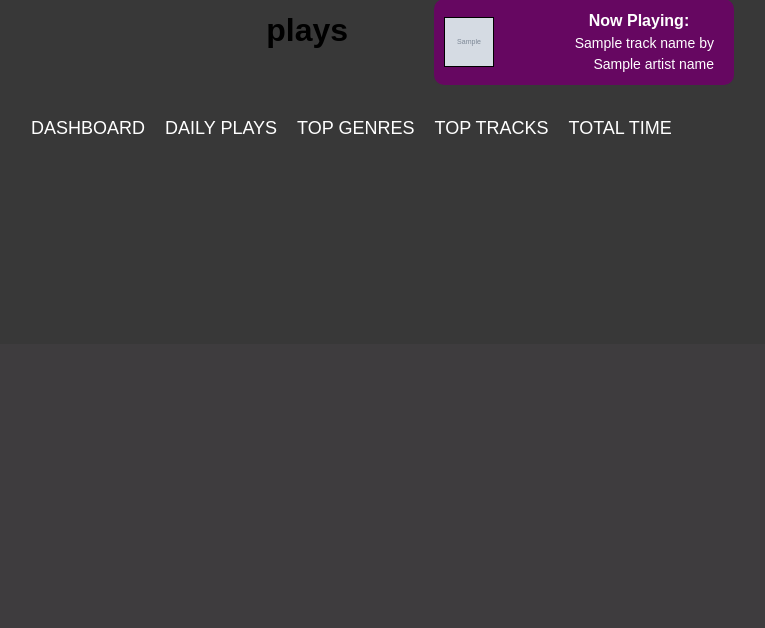
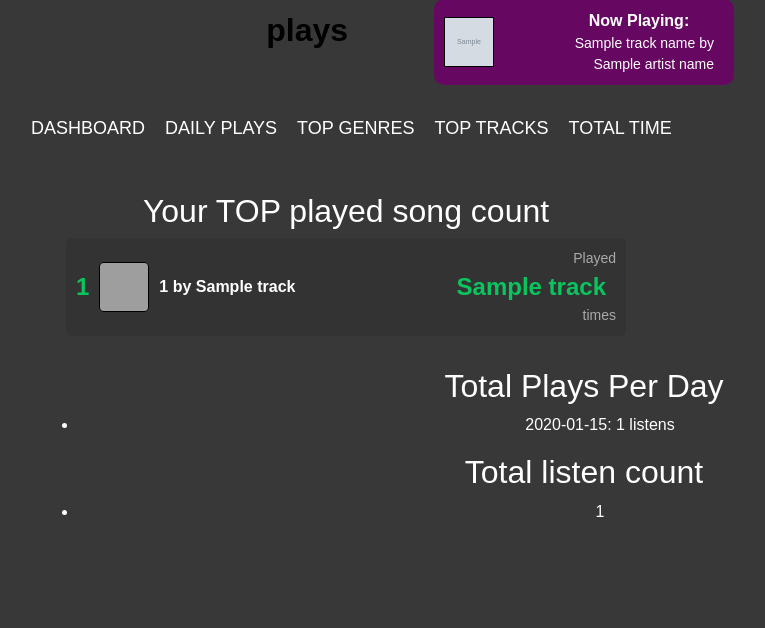
Before and after one commit to Kvezerelinika/Spotify-Stats-demo, a FastAPI app: template app/templates/dashboard.html in a window 1280 px wide. Shown: the part 456-1084 px from the top of the page, without its empty margins (56-821 px from the left). Before the commit the page ends 590 px from the top, so only its background shows below. Run offline with FastAPI, Linux system fonts and the light colour scheme; the template is opened without the code that fills it: most values are stand-ins (such as "Sample title", 1, 10 or a date in 2020); grey boxes marked "Sample" are stand-in pictures; grey boxes are pictures that could not be loaded.

Commit message:
some fixes and change to front and back

```diff
--- a/app/main.py
+++ b/app/main.py
@@ -220,6 +220,7 @@ async def dashboard(request: Request, limit: int = 100, offset: int = 0):
         daily_listening_time = await get_daily_listening_time(user_id, db)
         top_genres = await get_top_genres(user_id, db)
         listening_history = await complete_listening_history(user_id, db, limit, offset)
+        records_by_time = await complete_listening_history(user_id, db, limit, offset)
 
         # Update music data asynchronously
         await update_user_music_data(user_id, token, "top_artists", time_range="medium_term")
@@ -265,9 +266,11 @@ async def dashboard(request: Request, limit: int = 100, offset: int = 0):
         "artist_name": playing_now_data.get("artists"),
         "album_img": playing_now_data.get("album_image_url"),
         "listening_history": listening_history,
+        "records_by_time": records_by_time
     }
 
     return templates.TemplateResponse("dashboard.html", context)
+
 
 
 
--- a/app/static/CSS/style.css
+++ b/app/static/CSS/style.css
@@ -212,22 +212,78 @@ h2, ul, li {
     flex-direction: column;
     align-items: center;
     text-align: center;
-    margin-bottom: 1px; /* Space between the profile and dashboard */
-    color: #fff; /* White text color */
-    background: rgb(22, 22, 22); /* Background color for the box */
+    margin-bottom: 1px;
+    color: #fff;
+    background: rgb(56, 56, 56);
     width: 80%;
     max-width: 600px;
-    max-height: 400px;
+    max-height: 1200px;
+    padding: 20px;
+    border-radius: 10px;
+    overflow-y: auto;  /* Prevent content overflow */
 }
 
-.play-counts img {
+.track-item {
+    display: flex;
+    align-items: center;
+    width: 100%;
+    justify-content: space-between;
+    margin-bottom: 10px;
+    background: #333;
+    padding: 10px;
+    border-radius: 5px;
+    box-sizing: border-box;  /* Ensure padding doesn't affect width */
+}
+
+.track-info {
+    display: flex;
+    align-items: center;
+    flex-grow: 1;
+}
+
+.track-item img {
     width: 50px;
     height: 50px;
     object-fit: cover;
-    object-position: top;
-    border: 1px solid rgb(0, 0, 0);
-    margin-right: 60px; /* Space between the image and text */
+    border: 1px solid black;
+    margin-right: 10px;
+    border-radius: 5px;
 }
+
+.track-details {
+    text-align: left;
+    flex-grow: 1;
+}
+
+.play-count {
+    text-align: right;
+    min-width: 80px;
+}
+
+.play-count span {
+    display: block;
+}
+
+.play-count .times {
+    font-size: 14px;
+    color: #aaa;
+}
+
+.play-count .count {
+    font-size: 24px;
+    font-weight: bold;
+    margin-right: 10px;
+    color: #0ac55e;
+}
+
+.rank {
+    font-size: 24px;
+    font-weight: bold;
+    margin-right: 10px;
+    color: #0ac55e
+}
+
+
 
 
 
--- a/app/templates/dashboard.html
+++ b/app/templates/dashboard.html
@@ -5,6 +5,28 @@
 {% endblock %}
 
 {% block main %}
+
+<script>
+document.getElementById('more-btn').addEventListener('click', function() {
+    // Fetch more records via AJAX (ensure that your server-side logic is set to handle this)
+    fetch('/get-more-history')  // Implement this route on the backend
+        .then(response => response.json())
+        .then(data => {
+            // Update the lists dynamically
+            for (const period in data) {
+                let listId = period.toLowerCase().replace(' ', '-') + '-list';
+                const listElement = document.getElementById(listId);
+                data[period].forEach(track => {
+                    const listItem = document.createElement('li');
+                    listItem.textContent = `${track.track_name} by ${track.artist_name} - Played at ${track.played_at}`;
+                    listElement.appendChild(listItem);
+                });
+            }
+        });
+});
+</script>
+
+
 <script>
     let offset = 0;
     let limit = 100;
@@ -126,7 +148,7 @@
 
 <!-- Sidebar -->
 <div class="sidebar">
-    <a href="#tab1" onclick="refreshDashboardData()">DASHBOARD</a> <!-- Add onclick event -->
+    <a href="#tab1" onclick="showTab('dashboard')">DASHBOARD</a> <!-- Add onclick event -->
     <a href="#tab2" onclick="showTab('daily-plays')">DAILY PLAYS</a>
     <a href="#tab3" onclick="showTab('top-genres')">TOP GENRES</a>
     <a href="#tab4" onclick="showTab('top-tracks')">TOP TRACKS</a>
@@ -183,68 +205,110 @@
         </div>
     </div>
 
+
+
+
     <div id="daily-plays" class="tab-content" style="display: none;">
         <h2>DAILY PLAYS</h2>
         <div id="listening-history">
+            <!-- Today Section -->
             <div id="today">
                 <h3>Today</h3>
-                <ul id="today-list"></ul>
+                <ul id="today-list">
+                    {% for track in records_by_time['Today'] %}
+                        <li>{{ track['track_name'] }} by {{ track['artist_name'] }} - Played at {{ track['played_at'] }}</li>
+                    {% endfor %}
+                </ul>
             </div>
+
+            <!-- Yesterday Section -->
             <div id="yesterday">
                 <h3>Yesterday</h3>
-                <ul id="yesterday-list"></ul>
+                <ul id="yesterday-list">
+                    {% for track in records_by_time['Yesterday'] %}
+                        <li>{{ track['track_name'] }} by {{ track['artist_name'] }} - Played at {{ track['played_at'] }}</li>
+                    {% endfor %}
+                </ul>
             </div>
+
+            <!-- This Week Section -->
             <div id="this-week">
                 <h3>This Week</h3>
-                <ul id="this-week-list"></ul>
+                <ul id="this-week-list">
+                    {% for track in records_by_time['This Week'] %}
+                        <li>{{ track['track_name'] }} by {{ track['artist_name'] }} - Played at {{ track['played_at'] }}</li>
+                    {% endfor %}
+                </ul>
             </div>
+
+            <!-- Last Week Section -->
             <div id="last-week">
                 <h3>Last Week</h3>
-                <ul id="last-week-list"></ul>
+                <ul id="last-week-list">
+                    {% for track in records_by_time['Last Week'] %}
+                        <li>{{ track['track_name'] }} by {{ track['artist_name'] }} - Played at {{ track['played_at'] }}</li>
+                    {% endfor %}
+                </ul>
             </div>
+
+            <!-- This Month Section -->
             <div id="this-month">
                 <h3>This Month</h3>
-                <ul id="this-month-list"></ul>
+                <ul id="this-month-list">
+                    {% for track in records_by_time['This Month'] %}
+                        <li>{{ track['track_name'] }} by {{ track['artist_name'] }} - Played at {{ track['played_at'] }}</li>
+                    {% endfor %}
+                </ul>
             </div>
+
+            <!-- Older Section -->
             <div id="older">
                 <h3>Older</h3>
-                <ul id="older-list"></ul>
+                <ul id="older-list">
+                    {% for track in records_by_time['Older'] %}
+                        <li>{{ track['track_name'] }} by {{ track['artist_name'] }} - Played at {{ track['played_at'] }}</li>
+                    {% endfor %}
+                </ul>
             </div>
+
             <button id="more-btn">More</button>
         </div>
         <input type="date" id="date-search" />
         <button id="search-btn">Search</button>
+    </div>
+
+
+
 
         <div class="play-counts">
             {% if track_play_counts %}
                 <h2>Your TOP played song count</h2>
                 {% for track in track_play_counts %}
-                    <img src="{{ track[2] }}" alt="{{ track[2] }}">
-                    <strong>{{ track[0] }} by {{ track[1] }}</strong>
-                    <br>
-                    Played {{ track[3] }} times
+                <div class="track-item">
+                    <span class="rank">{{ loop.index }}</span> <!-- Rank number -->
+                    <div class="track-info">
+                        <img src="{{ track[2] }}" alt="{{ track[0] }}">
+                        <div class="track-details">
+                            <strong>{{ track[0] }} by {{ track[1] }}</strong>
+                        </div>
+                    </div>
+                    <div class="play-count">
+                        <span class="times">Played</span>
+                        <span class="count">{{ track[3] }}</span>
+                        <span class="times">times</span>
+                    </div>
+                </div>
                 {% endfor %}
             {% else %}
                 <p>No data available. Try logging in with Spotify.</p>
             {% endif %}
         </div>
 
-        <div>
-            <h2>Your Recently Played Songs</h2>
-            {% if track_play_counts %}
-                <ul>
-                {% for track in track_play_counts %}
-                    <li>
-                        <strong>{{ track[0] }} by {{ track[1] }}</strong>
-                        <br>
-                        Played {{ track[2] }} times
-                    </li>
-                {% endfor %}
-                </ul>
-            {% else %}
-                <p>No recent tracks found. Try playing some music on Spotify.</p>
-            {% endif %}
-        </div>
+
+
+
+
+
 
         <h2>Total Plays Per Day</h2>
         {% if daily_play_counts %}
```
Also changed, not shown: app/helpers.py (+6 -2 lines).
